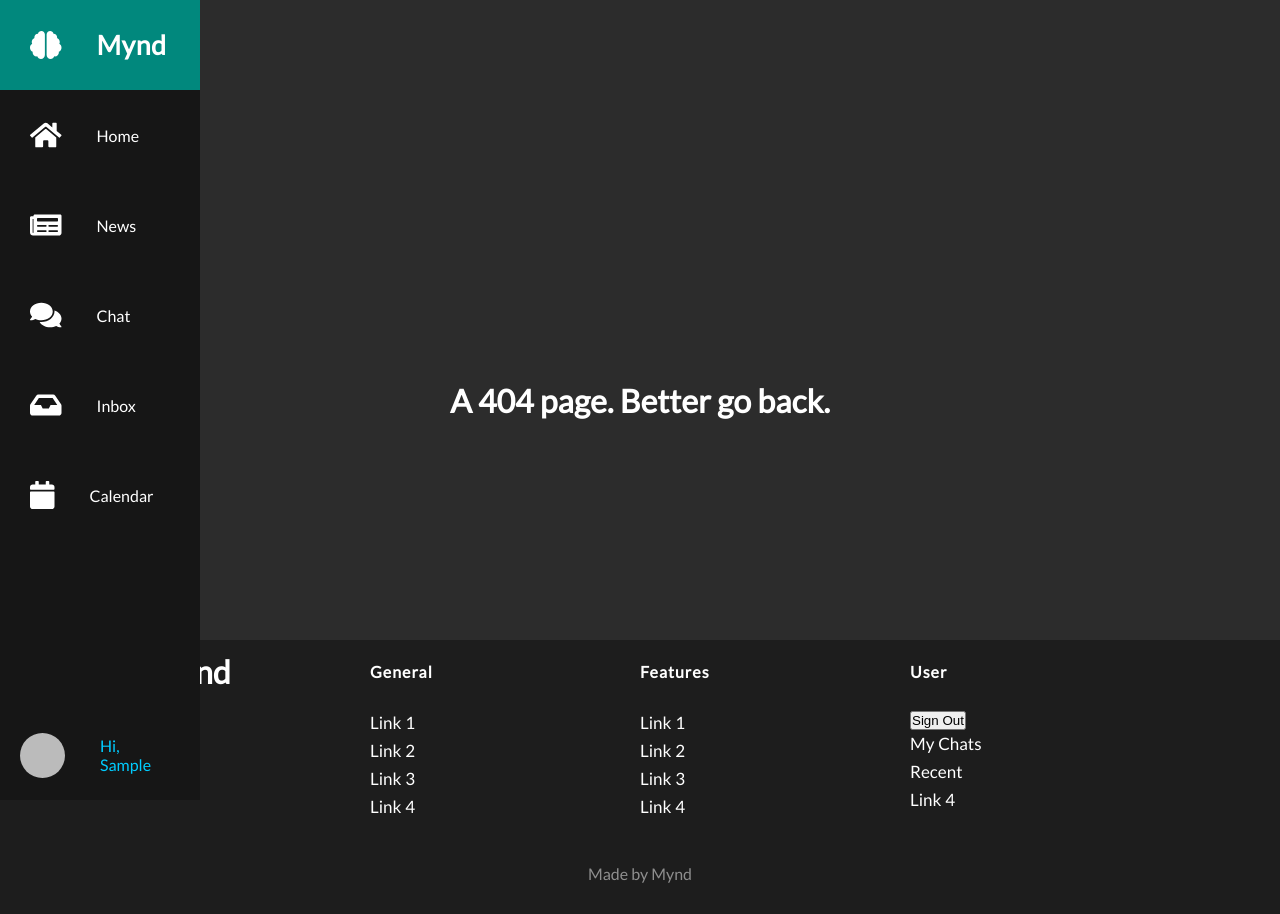
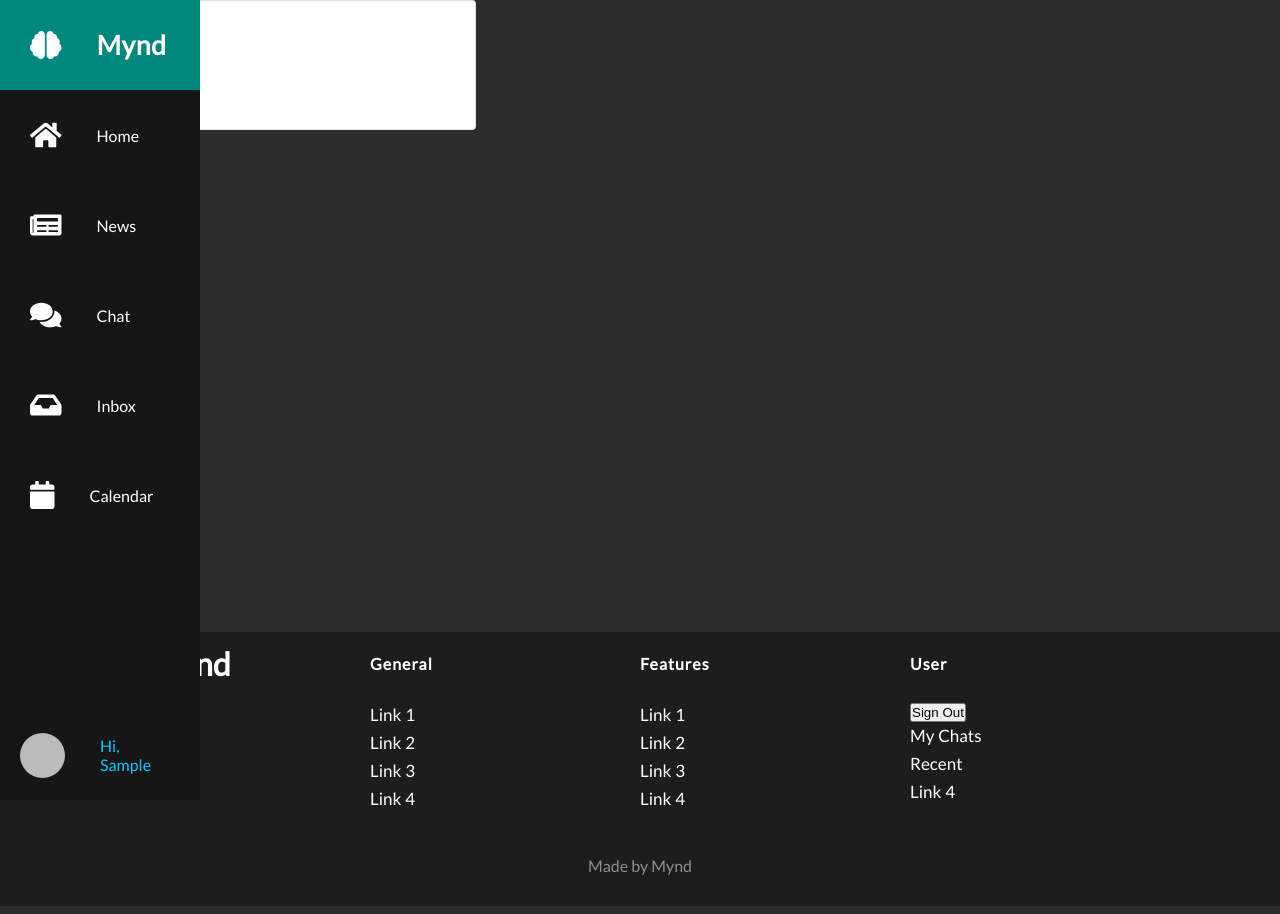
Before and after one commit to Team-25/Mynd, a React (Create React App) app in the folder Mynd/ClientApp/: page /profile in a window 1280 px wide. Built offline with nearby package versions, Linux system fonts and the light colour scheme; no server answers; sample sign-in values are in the browser's storage.

Commit message:
[add] profile page functional implementation

```diff
--- a/Mynd/ClientApp/src/App.tsx
+++ b/Mynd/ClientApp/src/App.tsx
@@ -1,30 +1,36 @@
-import React, { useEffect } from 'react';
-import { BrowserRouter as Router, Switch, Route, Redirect } from 'react-router-dom';
+import React, { useEffect } from "react";
+import {
+  BrowserRouter as Router,
+  Switch,
+  Route,
+  Redirect,
+} from "react-router-dom";
 import "./App.scss";
-import Home from './pages/Home';
-import HeroSection from './components/Homepage/HeroSection/user-hero-section';
-import Footer from './components/Footer/Footer';
-import CalendarPage from './pages/CalendarPage';
-import ChatPage from './pages/ChatPage';
-import NotFound from './pages/404';
-import { useAuthState } from 'react-firebase-hooks/auth';
-import { auth } from './firebase';
-import Login from './components/Login/Login';
-import Spinner from 'react-spinkit';
-import NavbarVertical from './components/Navbar-Vertical/NavbarVertical';
-import Register from './components/Login/Register';
-import { useDispatch } from 'react-redux';
-import { login, logout } from './extra/appSlice';
+import Home from "./pages/Home";
+import HeroSection from "./components/Homepage/HeroSection/user-hero-section";
+import Footer from "./components/Footer/Footer";
+import CalendarPage from "./pages/CalendarPage";
+import ChatPage from "./pages/ChatPage";
+import NotFound from "./pages/404";
+import { useAuthState } from "react-firebase-hooks/auth";
+import { auth } from "./firebase";
+import Login from "./components/Login/Login";
+import Spinner from "react-spinkit";
+import NavbarVertical from "./components/Navbar-Vertical/NavbarVertical";
+import Register from "./components/Login/Register";
+import { useDispatch } from "react-redux";
+import { login, logout } from "./extra/appSlice";
+import ProfilePage from "./components/Profile/profile";
 
 function App() {
   // loads user from firebase
   const [user, loading] = useAuthState(auth);
   // redux stuff
   const dispatch = useDispatch();
-  let displayName: string = user?.displayName || '';
+  let displayName: string = user?.displayName || "";
 
   useEffect(() => {
-    auth.onAuthStateChanged(userAuth => {
+    auth.onAuthStateChanged((userAuth) => {
       if (userAuth) {
         // user is logged in
         dispatch(
@@ -47,11 +53,7 @@ function App() {
     return (
       <div className="loading">
         <div className="loadingContents">
-          <Spinner
-            name='ball-spin-fade-loader'
-            color='purple'
-            fadeIn='none'
-          />
+          <Spinner name="ball-spin-fade-loader" color="purple" fadeIn="none" />
         </div>
       </div>
     );
@@ -63,22 +65,21 @@ function App() {
       will add a specific home page and a user one later
     */
     <Router>
-
       {!user ? (
         <>
           <div className="app-container">
             <Switch>
-              <Route exact path='/'>
-                <Redirect to='/login' />
+              <Route exact path="/">
+                <Redirect to="/login" />
               </Route>
-              <Route path='/login'>
+              <Route path="/login">
                 <Login />
               </Route>
-              <Route path='/register'>
+              <Route path="/register">
                 <Register />
               </Route>
-              <Route path='*' exact={true}>
-                <Redirect to='/login' />
+              <Route path="*" exact={true}>
+                <Redirect to="/login" />
               </Route>
             </Switch>
           </div>
@@ -88,11 +89,11 @@ function App() {
           <NavbarVertical />
           <div className="app-container">
             <Switch>
-              <Route path='/login'>
-                <Redirect to='/' />
+              <Route path="/login">
+                <Redirect to="/" />
               </Route>
-              <Route path='/register'>
-                <Redirect to='/' />
+              <Route path="/register">
+                <Redirect to="/" />
               </Route>
               <Route path="/home">
                 <HeroSection name={displayName} />
@@ -100,13 +101,16 @@ function App() {
               <Route path="/calendar">
                 <CalendarPage />
               </Route>
-              <Route path='/chat'>
+              <Route path="/chat">
                 <ChatPage />
+              </Route>
+              <Route exact path="/profile">
+                <ProfilePage />
               </Route>
               <Route exact path="/">
                 <Home />
               </Route>
-              <Route path='*' exact={true} component={NotFound} />
+              <Route path="*" exact={true} component={NotFound} />
             </Switch>
           </div>
         </>
--- a/Mynd/ClientApp/src/components/Profile/profile.tsx
+++ b/Mynd/ClientApp/src/components/Profile/profile.tsx
@@ -1,20 +1,22 @@
 import { Paper } from "@material-ui/core";
 import { Grid } from "@material-ui/core";
 import { useAuthState } from "react-firebase-hooks/auth";
+import { auth } from "../../firebase";
 
 interface IProps {}
 
 function ProfilePage(props: IProps) {
   const [user] = useAuthState(auth);
   let photoURL: string = user?.photoURL || "";
-  let displayName: string = "Hi, " + (user?.displayName?.split(" ")[0] || "");
+  let displayName: string = user?.displayName?.split(" ")[0] || "";
 
   return (
     <div>
       <Grid container spacing={2}>
         <Grid item xs={4}>
           <Paper variant="outlined">
-            <img src="url" />
+            <img src={photoURL} />
+            <h2>{displayName}</h2>
           </Paper>
         </Grid>
       </Grid>
```
